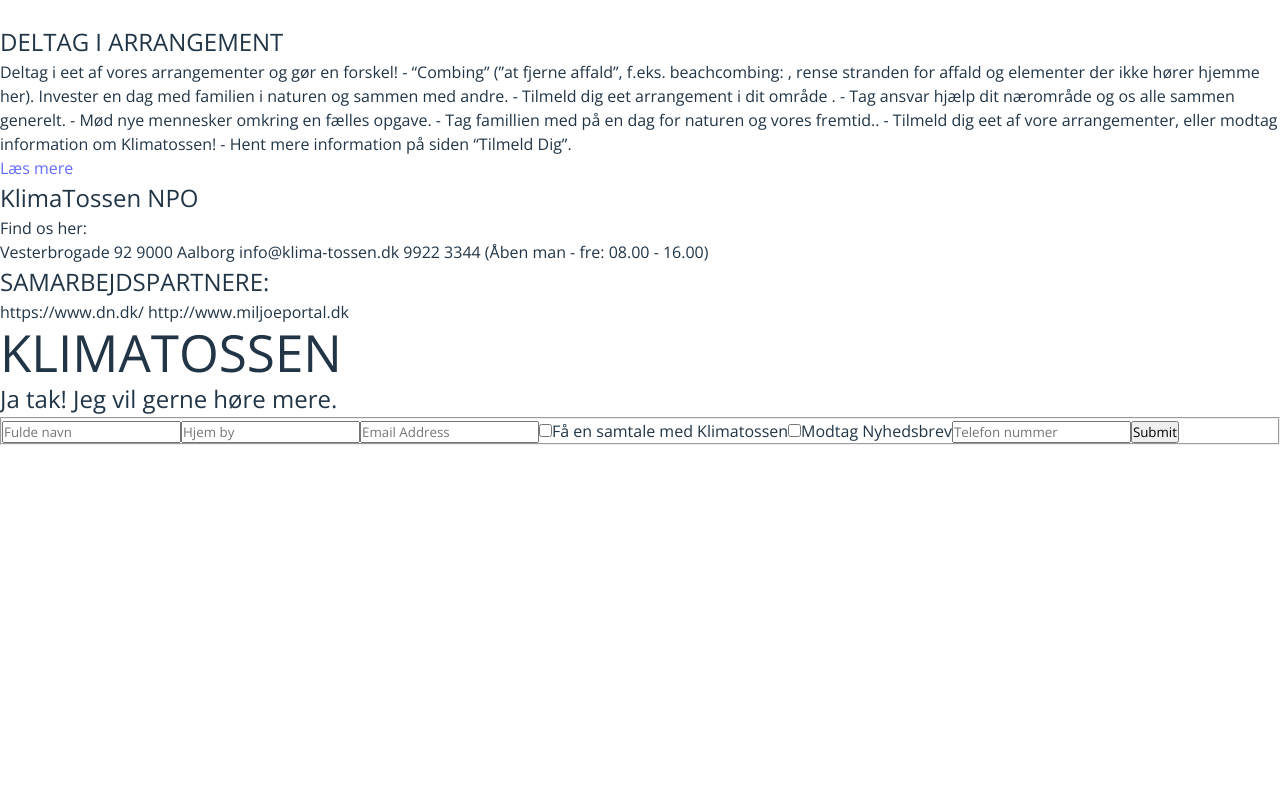
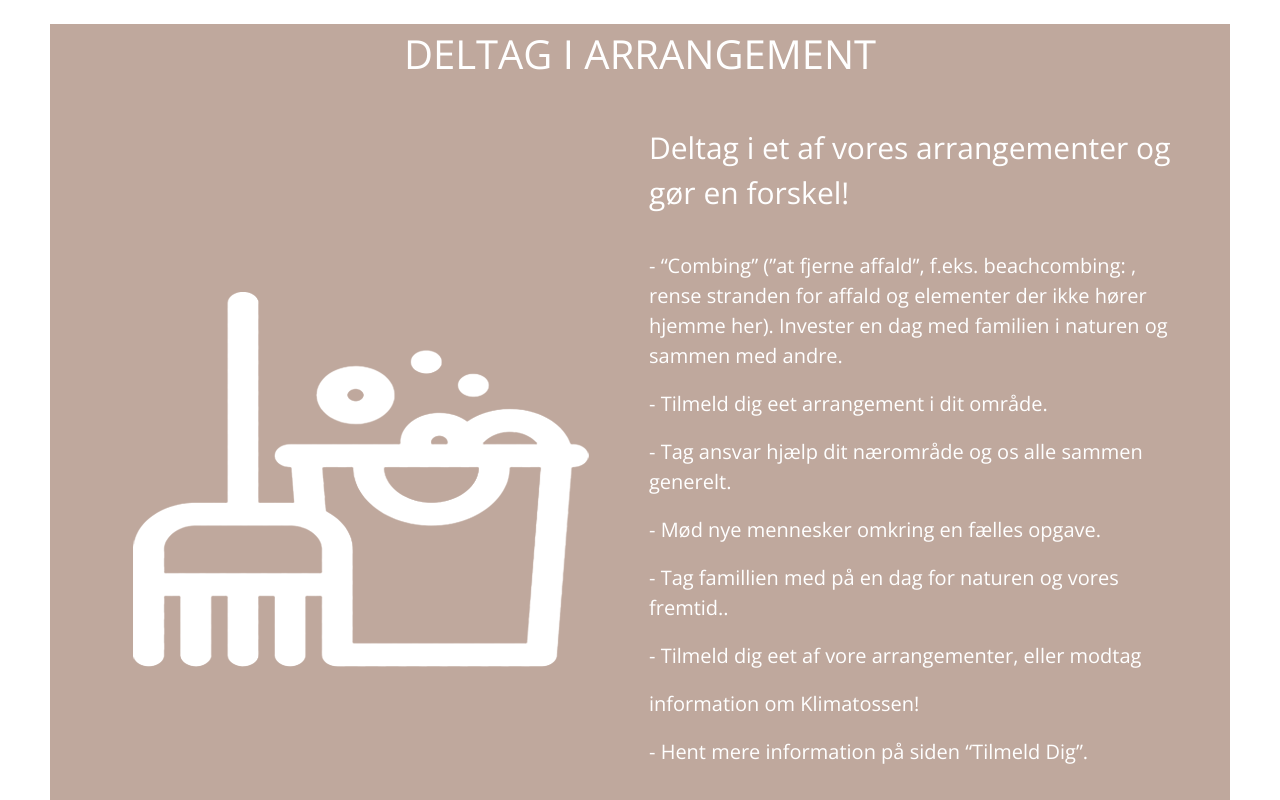
Before and after one commit to Eon4/Klimatossen, a React (Vite) app in the folder klimatossen/: page / in a window 1280 px wide. Shown: the part 3320-4120 px from the top of the page. Before the commit the page ends 3765 px from the top, so only its background shows below. Built offline with nearby package versions, Linux system fonts and the light colour scheme.

Commit message:
arrangement section done

```diff
--- a/klimatossen/src/components/arrangement.jsx
+++ b/klimatossen/src/components/arrangement.jsx
@@ -1,26 +1,38 @@
 import style from "../style/arrangement.module.scss";
+import arr from "../assets/images/icon-Arrangement.png";
+
 
 export function Arrangement() {
-  return (
-    <section className={style.co2}>
-      <article>
-        <h2>DELTAG I ARRANGEMENT</h2>
-        <p>
-Deltag i eet af vores arrangementer og gør en forskel!
+  const text = `Deltag i et af vores arrangementer og gør en forskel!
 
   - “Combing” (”at fjerne affald”, f.eks. beachcombing: , rense stranden for affald og elementer der ikke hører hjemme her).  Invester en dag med familien i naturen og sammen med andre.
-- Tilmeld dig eet arrangement i dit område
-.
+  - Tilmeld dig eet arrangement i dit område.
   - Tag ansvar hjælp dit nærområde og os alle sammen generelt.
   - Mød nye mennesker omkring en fælles opgave.
   - Tag famillien med på en dag for naturen og vores fremtid..
   - Tilmeld dig eet af vore arrangementer, eller modtag
    information om Klimatossen!
+  - Hent mere information på siden “Tilmeld Dig”.
 
+`;
 
-- Hent mere information på siden “Tilmeld Dig”.
+  const lines = text.split("\n");
+
+  return (
+    <section className={style.arrangement}>
+      <h2>DELTAG I ARRANGEMENT</h2>
+      <article className={style.sections}>
+        <div className={style.imageSection}>
+          <img src={arr} alt="arr" />
+        </div>
+        <div className={style.textSection}>
+          {lines.map((line, index) => (
+            <p key={index} className={index === 0 ? style.important : ''}>
+              {line}
             </p>
+          ))}
           <a>Læs mere</a>
+        </div>
       </article>
     </section>
   );
--- a/klimatossen/src/style/arrangement.module.css
+++ b/klimatossen/src/style/arrangement.module.css
@@ -1 +1,47 @@
-/*# sourceMappingURL=arrangement.module.css.map */
+.arrangement {
+  color: white;
+  margin: 50px;
+  background-color: #bfa89d;
+}
+.arrangement h2 {
+  text-align: center;
+  font-size: 40px;
+}
+.arrangement .sections {
+  display: grid;
+  gap: 0.5em;
+  grid-template-columns: 1fr 1fr;
+  justify-content: center;
+  align-items: center;
+  margin: 3%;
+}
+.arrangement .sections .imageSection {
+  display: flex;
+  justify-content: center;
+  align-items: center;
+}
+.arrangement .sections .textSection {
+  display: flex;
+  flex-direction: column;
+  gap: 0.5em;
+}
+.arrangement .sections .textSection p {
+  color: white;
+  font-size: 20px;
+  text-align: left;
+  padding: 5px;
+}
+.arrangement .sections .textSection p.important {
+  font-weight: bolder;
+  font-size: 30px;
+}
+.arrangement .sections a {
+  text-align: right;
+  color: white;
+  text-decoration: underline;
+}
+.arrangement .sections a:hover {
+  text-align: right;
+  color: rgb(23, 232, 23);
+  cursor: pointer;
+}/*# sourceMappingURL=arrangement.module.css.map */
--- a/klimatossen/src/style/arrangement.module.scss
+++ b/klimatossen/src/style/arrangement.module.scss
@@ -0,0 +1,55 @@
+.arrangement {
+    color: white;
+    margin: 50px;
+    background-color: #bfa89d;
+
+    h2 {
+      text-align: center;
+      font-size: 40px;
+
+    }
+
+    .sections {
+      display: grid;
+      gap: 0.5em;
+      grid-template-columns: 1fr 1fr;
+      justify-content: center;
+      align-items: center;
+      margin: 3%;
+
+      .imageSection {
+        display: flex;
+        justify-content: center;
+        align-items: center;
+      }
+
+      .textSection {
+        display: flex;
+        flex-direction: column;
+        gap: 0.5em;
+
+        p {
+          color: white;
+          font-size: 20px;
+          text-align: left;
+          padding: 5px;
+
+          &.important {
+            font-weight: bolder;
+            font-size: 30px;
+          }
+        }
+      }
+
+      a {
+        text-align: right;
+        color: white;
+        text-decoration: underline;
+      }
+      a:hover {
+          text-align: right;
+          color: rgb(23, 232, 23);
+          cursor: pointer;
+        }
+    }
+  }
```
Also changed, not shown: 1 other file (tests, documents, lock files or other folders). Lines whose indentation alone changed are shown as unchanged.
